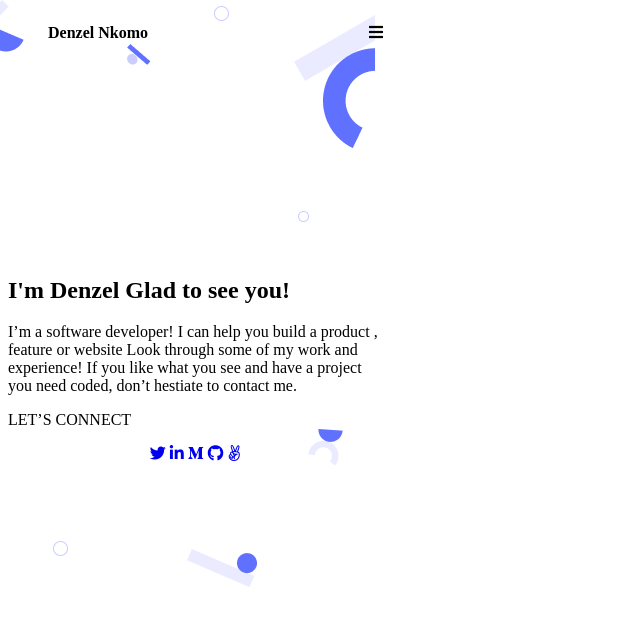
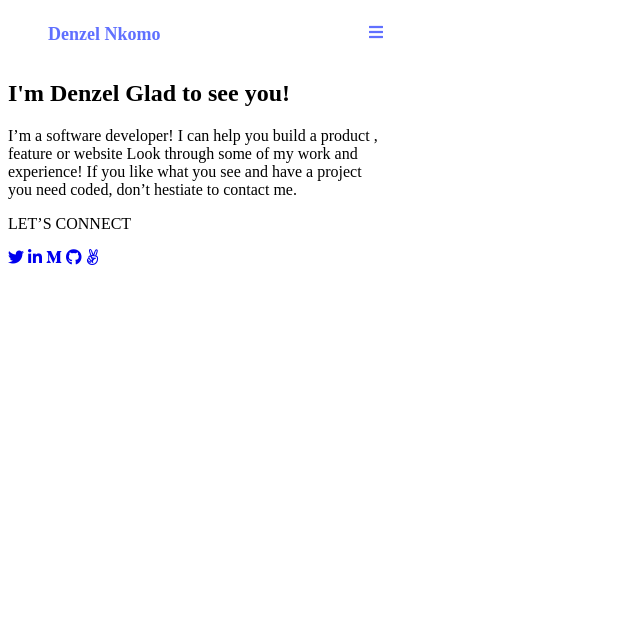
Before and after one commit to den-cloud/Portfolio_Website, a plain HTML site: page index.html in a window 1280 px wide. Shown: the whole page, without its empty margins (0-640 px from the left). Drawn offline with Linux system fonts and the light colour scheme.

Commit message:
add css/main.sss and changes to index.html

```diff
--- a/css/main.scss
+++ b/css/main.scss
@@ -1,54 +1,40 @@
-@import url("https://fonts.googleapis.com/css2?family=Poppins:wght@100&display=swap");
-
 body {
   position: absolute;
   width: 375px;
   height: 718px;
-  left: 0;
-  top: 0;
-  background-color: #fff;
-  background-image: url(/images/header_shapes.png);
-  background-repeat: no-repeat;
+  left: 0px;
+  top: 0px;
+  background: #ffffff;
 
   header {
-    nav {
-      /* stylelint-disable csstree/validator */
+    .Logo {
       display: flex;
       justify-content: space-between;
-      width: 100%;
-      height: 2rem;
-
       ul {
-        height: 2rem;
-
         li {
-          height: 100%;
-          list-style-type: none;
-          cursor: pointer;
-
+          list-style: none;
           a {
-            color: #000;
+            position: static;
+            height: 20px;
+            left: 12px;
+            top: 10px;
             text-decoration: none;
-            font-family: "Crete Round", serif;
-            font-weight: 800;
+            font-family: Poppins;
+            font-style: normal;
+            font-weight: bold;
+            font-size: 18px;
+            line-height: 20px;
+            display: flex;
+            align-items: center;
+            text-align: center;
+            color: #6070ff;
+            flex: none;
+            order: 0;
+            flex-grow: 0;
+            margin: 0px 0px;
           }
-        }
-      }
-    }
-  }
-
-  main {
-    .hero_section {
-      height: 80vh;
-      display: flex;
-      flex-direction: column;
-      justify-content: center;
-      align-items: center;
-
-      .social_logos {
-        ul {
-          li {
-            list-style-type: none;
+          i {
+            color: #6070ff;
           }
         }
       }
--- a/index.html
+++ b/index.html
@@ -12,17 +12,19 @@
 
 <body>
     <header>
-        <nav>
+        <nav class="Logo">
             <ul>
-                <li><a href="#">Denzel Nkomo</a></li>
+                <li><a href="index.html">Denzel Nkomo</a></li>
             </ul>
+
             <ul>
-                <li>
-                    <i class="fas fa-bars"></i>
-                </li>
+                <li><i class="fas fa-bars"></i></li>
             </ul>
         </nav>
+
+        <nav class="fas_bar"></nav>
     </header>
+
     <main>
         <section class="hero_section">
             <div class="hero">
```
Also changed, not shown: css/main.css, 1 other file.
